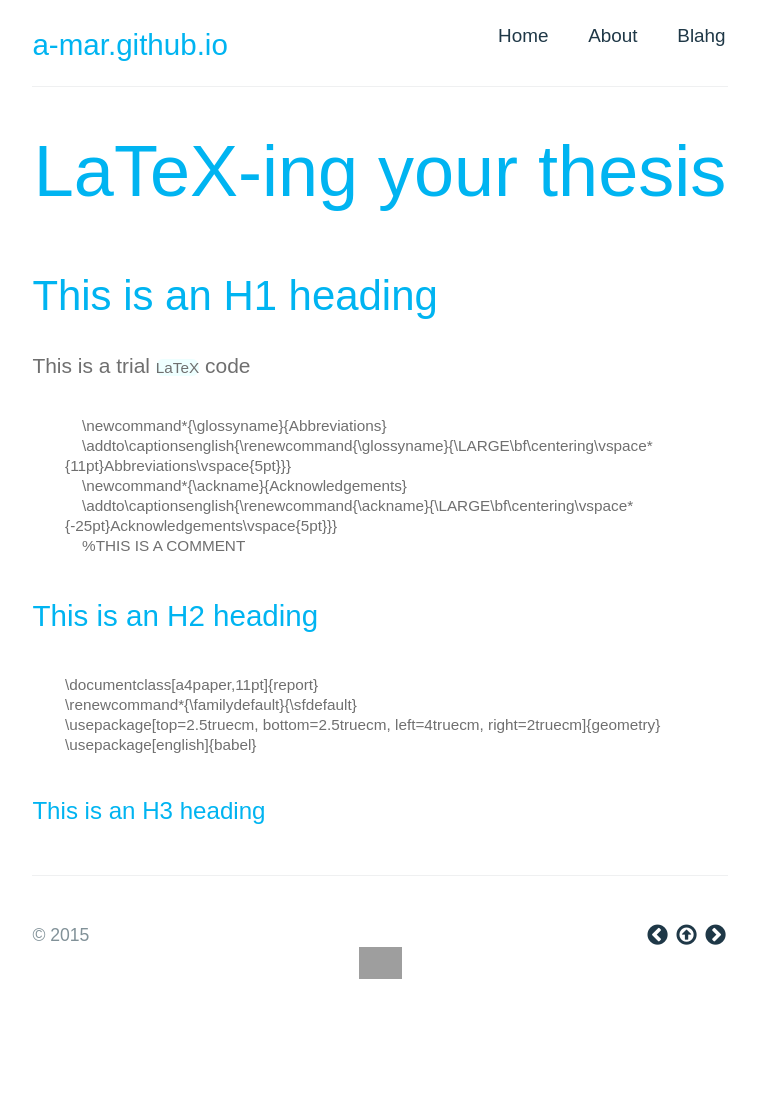
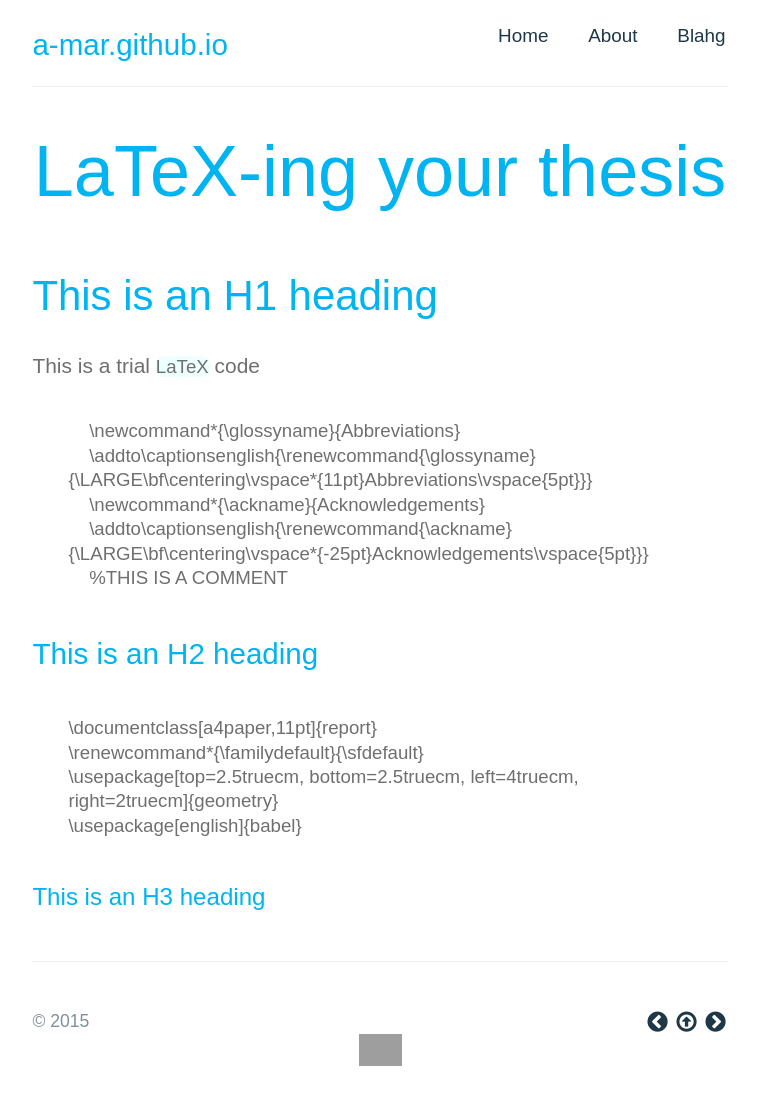
Before and after one commit to a-mar/blahg, a Jekyll site: the page built from index.html, in a window 1280 px wide. Shown: the whole page, without its empty margins (260-1017 px from the left). Built offline with Jekyll 4.4.1, drawn with Linux system fonts in a browser that asks for light colours; nearby versions of some CDN libraries; some web fonts are replaced; Markdown is read by kramdown in place of the engine named in the settings; before the commit the page ends 1033 px from its top, so only the background shows below that; grey boxes are pictures that could not be loaded.

Commit message:
Update asdf.css

```diff
--- a/stylesheets/asdf.css
+++ b/stylesheets/asdf.css
@@ -8,7 +8,7 @@ code,kbd,pre,samp {
   font-family: 'SrcCode', sans-serif;
   overflow: auto;
   /*width: 700px;*/
-  font-size:73%;
+  font-size:89%;
   line-height:1.31;
   background-color: #EFF;
   border-radius: 7px;
```
